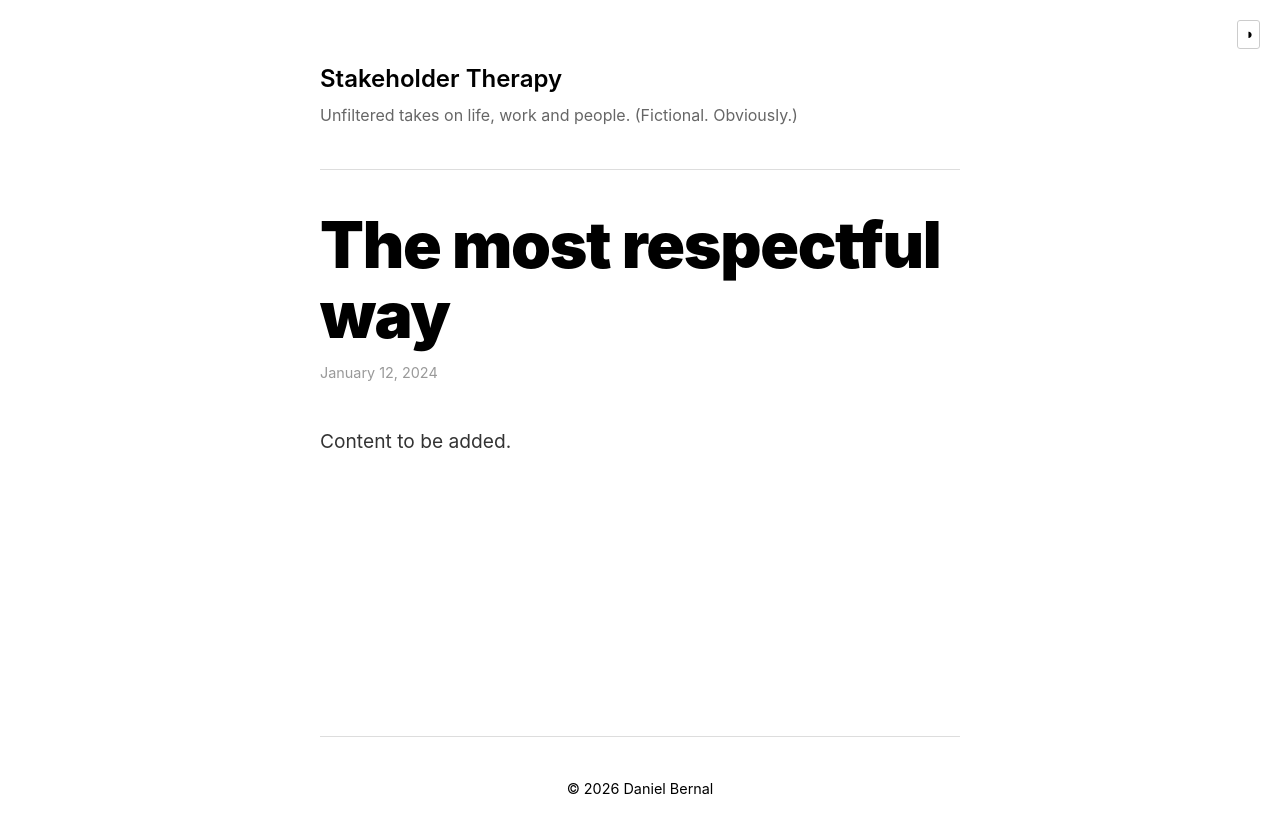
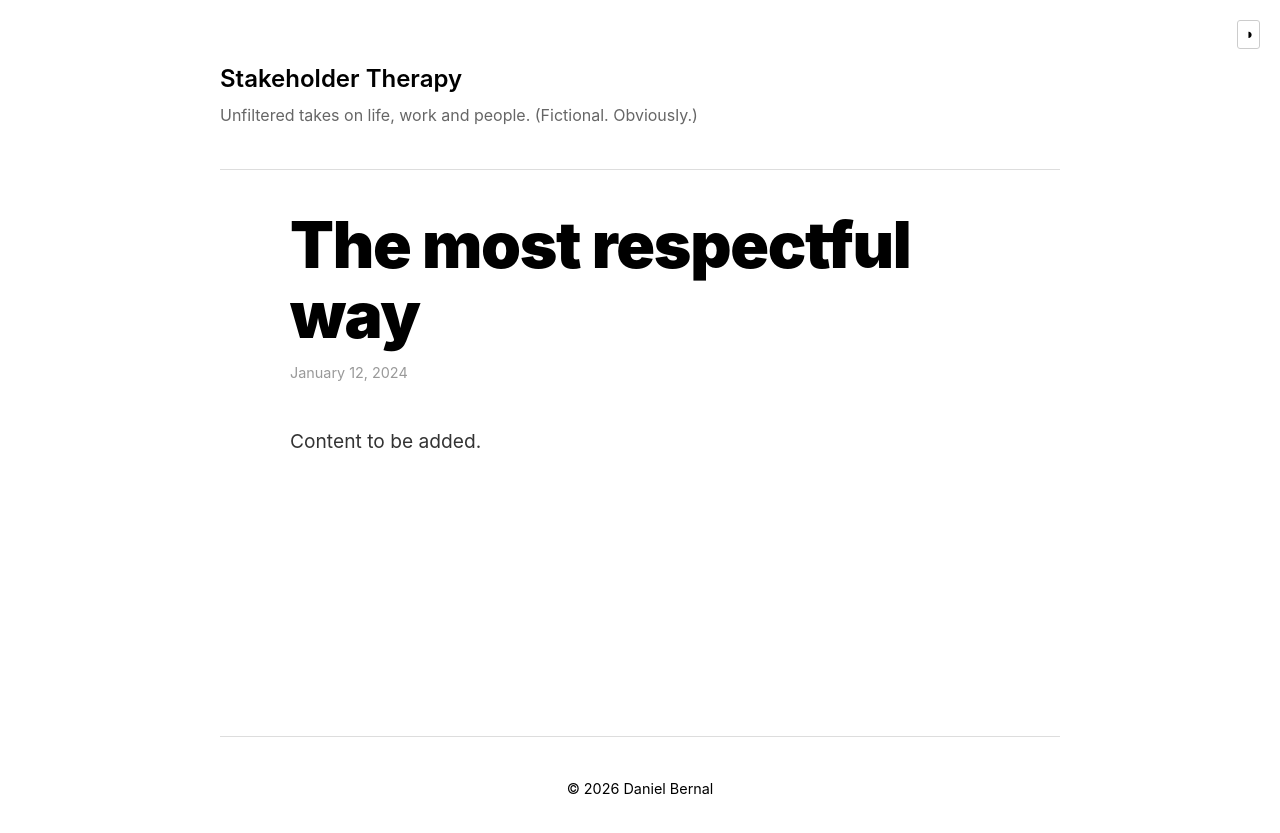
Before and after one commit to afterxleep/stakeholdertherapy.com, a Jekyll site: the page built from _posts/2024-01-12-the-most-respectful-way.md, in a window 1280 px wide. Shown: the top 833 px of the page. Built offline with Jekyll 4.4.1, drawn with Linux system fonts in a browser that asks for light colours.

Commit message:
Keep home page at 900px, posts at 700px for readability

```diff
--- a/_layouts/default.html
+++ b/_layouts/default.html
@@ -129,7 +129,7 @@
     }
 
     .container {
-      max-width: 700px;
+      max-width: 900px;
       margin: 0 auto;
       padding: 60px 30px;
       min-height: 100vh;
@@ -307,7 +307,8 @@
 
     /* Post Page */
     .post {
-      max-width: 100%;
+      max-width: 700px;
+      margin: 0 auto;
     }
 
     .post h1 {
```
